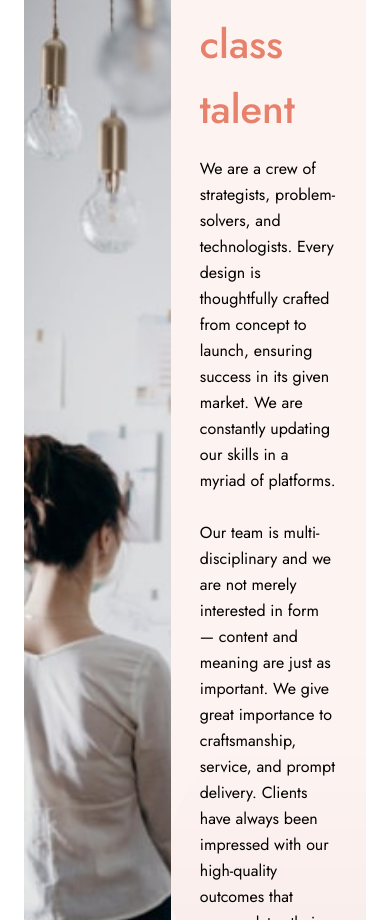
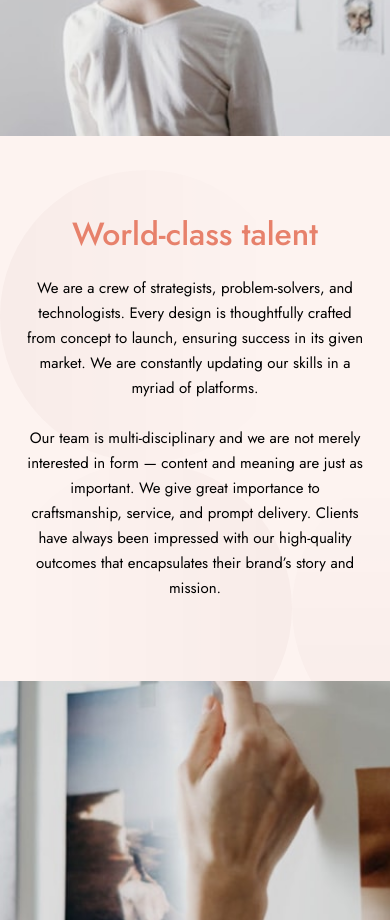
Before and after one commit to redfrogsss/designo-multipage-website, a Next.js app: page /about in a window 390 px wide. Shown: the part 1080-2000 px from the top of the page. Built offline with nearby package versions, Linux system fonts and the light colour scheme.

Commit message:
ui: update img-card responsive layout

```diff
--- a/app/about/page.tsx
+++ b/app/about/page.tsx
@@ -7,8 +7,23 @@ export default function AboutPage () {
             <AboutBlock />
             <ImgCard
                 img="/assets/about/desktop/image-world-class-talent.jpg"
+                tabletImg="/assets/about/tablet/image-world-class-talent.jpg"
+                mobileImg="/assets/about/mobile/image-world-class-talent.jpg"
                 title="World-class talent"
                 desc="<p>We are a crew of strategists, problem-solvers, and technologists. Every design is thoughtfully crafted from concept to launch, ensuring success in its given market. We are constantly updating our skills in a myriad of platforms.</p><p><br></p><p>Our team is multi-disciplinary and we are not merely interested in form — content and meaning are just as important. We give great importance to craftsmanship, service, and prompt delivery. Clients have always been impressed with our high-quality outcomes that encapsulates their brand’s story and mission.</p>"
+            />
+
+            <ImgCard
+                img="/assets/about/desktop/image-real-deal.jpg"
+                tabletImg="/assets/about/tablet/image-real-deal.jpg"
+                mobileImg="/assets/about/mobile/image-real-deal.jpg"
+                title="The real deal"
+                desc="<p>As strategic partners in our clients’ businesses, we are ready to take on any challenge as our own. Solving real problems require empathy and collaboration, and we strive to bring a fresh perspective to every opportunity. We make design and technology more accessible and give you tools to measure success.</p>
+                <p><br></p>
+                <p>
+                We are visual storytellers in appealing and captivating ways. By combining business and marketing strategies, we inspire audiences to take action and drive real results.
+                </p>"
+                reverse={true}
             />
         </main>
     );
--- a/components/img-card/ImgCard.tsx
+++ b/components/img-card/ImgCard.tsx
@@ -1,10 +1,12 @@
-export default function ImgCard({ img, title, desc, reverse = false } : { img: string; title: string; desc: string, reverse?: boolean}) {
+export default function ImgCard({ img, tabletImg = img, mobileImg = img, title, desc, reverse = false }: { img: string; mobileImg?: string; tabletImg?: string; title: string; desc: string, reverse?: boolean }) {
     return (
-        <div className="img-card component-gap">
+        <div className={`img-card component-gap${reverse ? " img-card--reverse" : ""}`}>
             <div className="page-container">
                 <div className="img-card__inner">
                     <div className="img-card__left">
                         <picture className="img-card__pic">
+                            <source media="(max-width: 991px)" srcSet={tabletImg}></source>
+                            <source media="(max-width: 640px)" srcSet={mobileImg}></source>
                             <img src={img} alt={title} className="img-card__img" />
                         </picture>
                     </div>
--- a/styles/components/img-card.scss
+++ b/styles/components/img-card.scss
@@ -3,6 +3,25 @@
 .img-card {
     position: relative;
     --border-radius: #{rem(15)};
+
+    @media (max-width: 640px) {
+        --border-radius: 0;
+        margin-top: 0;
+    }
+
+    &--reverse {
+        .img-card__inner {
+            @media (min-width: 992px) {
+                flex-direction: row-reverse;
+            }
+        }
+
+        .img-card__img {
+            @media (min-width: 992px) {
+                border-radius: 0 var(--border-radius) var(--border-radius) 0;
+            }
+        }
+    }
 
     &__inner {
         border-radius: var(--border-radius);
@@ -12,6 +31,16 @@
         flex-direction: row;
         flex-wrap: nowrap;
         min-height: min(vw(640, 1111), rem(640));
+
+        @media (max-width: 991px) {
+            flex-direction: column;
+            background-position: 85% 73%;
+        }
+
+        @media (max-width: 640px) {
+            margin-inline: calc((100vw - 100%) * -0.5);
+            background-position: 0% 125%;
+        }
     }
 
     &__left {
@@ -26,6 +55,14 @@
         flex-direction: column;
         justify-content: center;
         padding-block: rem(24);
+
+        @media (max-width: 991px) {
+            padding: rem(60) rem(58) rem(66);
+        }
+
+        @media (max-width: 640px) {
+            padding: rem(80) rem(24);
+        }
     }
 
     &__pic {
@@ -38,6 +75,15 @@
         width: 100%;
         object-fit: cover;
         border-radius: var(--border-radius) 0 0 var(--border-radius);
+
+        @media (max-width: 991px) {
+            border-radius: var(--border-radius) var(--border-radius) 0 0;
+            aspect-ratio: math.div(689, 320);
+        }
+
+        @media (max-width: 640px) {
+            aspect-ratio: math.div(375, 320);
+        }
     }
 
     &__title {
@@ -46,6 +92,15 @@
         line-height: math,div(48, 40);
         font-weight: 500;
         width: 100%;
+
+        @media (max-width: 991px) {
+            text-align: center;
+        }
+
+        @media (max-width: 640px) {
+            font-size: rem(32);
+            line-height: math.div(36, 32);
+        }
     }
 
     &__desc {
@@ -53,5 +108,16 @@
         font-size: rem(16);
         line-height: math.div(26, 16);
         width: 100%;
+
+        @media (max-width: 991px) {
+            text-align: center;
+        }
+
+        @media (max-width: 640px) {
+            font-size: rem(15);
+            line-height: math.div(25, 15);
+            margin-top: rem(24);
+        }
+
     }
 }
```
Also changed, not shown: 1 other file (tests, documents, lock files or other folders).
